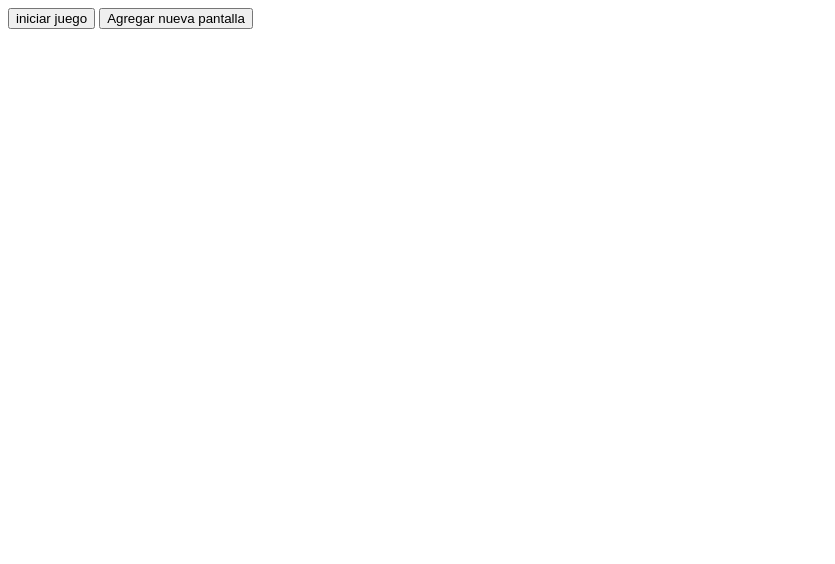
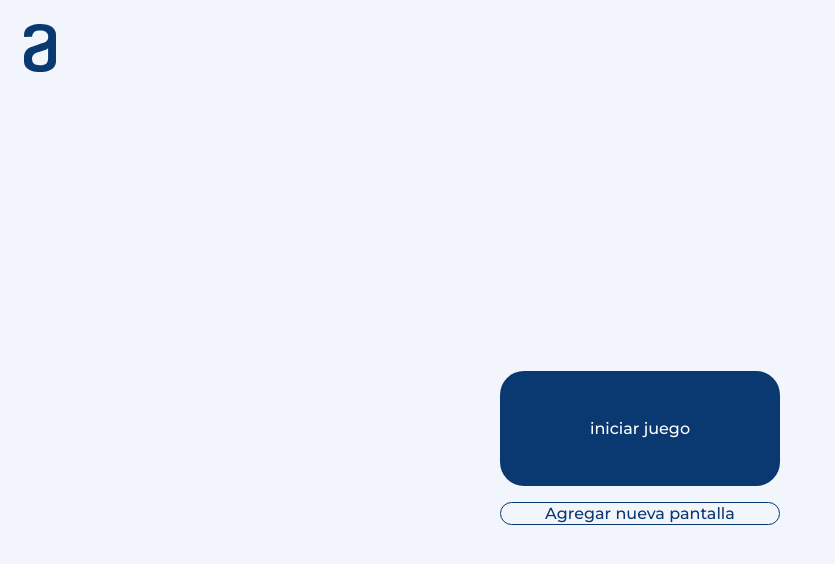
Before and after one commit to moy98/Ahorcado-Game, a plain HTML site: page index.html in a window 1280 px wide. Shown: the whole page, without its empty margins (0-835 px from the left). Drawn offline with Linux system fonts and the light colour scheme.

Commit message:
Pantalla inicial completado html y css

```diff
--- a/css/botones index/principal-agregarPalabra.css
+++ b/css/botones index/principal-agregarPalabra.css
@@ -0,0 +1,15 @@
+.principal__agregarPalabra{
+    background: transparent ;
+    border: 1px solid #0A3871;
+    border-radius: 1.5rem;
+    color: #0A3871;
+    cursor: pointer;
+    font-family: Montserrat;
+    font-size: 1rem;
+    width: 67px;
+    transition: 0.5s all;
+    width: 280px;
+}
+.principal__agregarPalabra:hover{
+    transform: scale(0.98);
+}
--- a/css/botones index/principal-inicio.css
+++ b/css/botones index/principal-inicio.css
@@ -0,0 +1,15 @@
+.principal__inicio{
+    background: #0A3871;
+    border-radius: 1.5rem;
+    border: none;
+    color: white;
+    cursor: pointer;
+    font-family: Montserrat;
+    font-size: 1rem;
+    height: 115px;
+    transition: 0.5s all;
+    width: 280px;
+}
+.principal__inicio:hover{
+    transform: scale(0.98);
+}
--- /dev/null
+++ b/css/principal.css
@@ -0,0 +1,21 @@
+body{
+    background: #F3F5FC;
+
+
+}
+.principal{
+    display: flex;
+    flex-direction: column;
+    align-items: center;
+    justify-content: center;
+    gap: 1rem;
+    align-items: center;
+    height: calc(94vh - 48px);
+}
+.logo{
+    background: url(../Img/Logo.svg);
+    height: 48px;
+    width: 32px;
+    margin: 3vh;
+
+}
--- /dev/null
+++ b/css/reset.css
@@ -0,0 +1,48 @@
+/* http://meyerweb.com/eric/tools/css/reset/
+   v2.0 | 20110126
+   License: none (public domain)
+*/
+
+html, body, div, span, applet, object, iframe,
+h1, h2, h3, h4, h5, h6, p, blockquote, pre,
+a, abbr, acronym, address, big, cite, code,
+del, dfn, em, img, ins, kbd, q, s, samp,
+small, strike, strong, sub, sup, tt, var,
+b, u, i, center,
+dl, dt, dd, ol, ul, li,
+fieldset, form, label, legend,
+table, caption, tbody, tfoot, thead, tr, th, td,
+article, aside, canvas, details, embed,
+figure, figcaption, footer, header, hgroup,
+menu, nav, output, ruby, section, summary,
+time, mark, audio, video {
+	margin: 0;
+	padding: 0;
+	border: 0;
+	font-size: 100%;
+	font: inherit;
+	vertical-align: baseline;
+}
+/* HTML5 display-role reset for older browsers */
+article, aside, details, figcaption, figure,
+footer, header, hgroup, menu, nav, section {
+	display: block;
+}
+body {
+	line-height: 1;
+}
+ol, ul {
+	list-style: none;
+}
+blockquote, q {
+	quotes: none;
+}
+blockquote:before, blockquote:after,
+q:before, q:after {
+	content: '';
+	content: none;
+}
+table {
+	border-collapse: collapse;
+	border-spacing: 0;
+}
--- a/index.html
+++ b/index.html
@@ -2,15 +2,17 @@
 <html lang="es">
 <head>
     <meta charset="UTF-8">
-    <meta http-equiv="X-UA-Compatible" content="IE=edge">
     <meta name="viewport" content="width=device-width, initial-scale=1.0">
     <title>Document</title>
     <link href="https://fonts.googleapis.com/css2?family=Montserrat:wght@500&amp;display=swap" rel="stylesheet">
+    <link rel="stylesheet" href="./css/reset.css">
+    <link rel="stylesheet" href="./css/principal.css">
     <link rel="stylesheet" href="./css/botones index/principal-agregarPalabra.css">
     <link rel="stylesheet" href="./css/botones index/principal-inicio.css">
 </head>
 <body>
-    <header class="Logo"></header>
+    <header class="logo"></header>
+
     <section class="principal">
     <button class="principal__inicio">iniciar juego</button>
     <button class="principal__agregarPalabra">Agregar nueva pantalla</button>
```
Also changed, not shown: Img/Logo.svg (added).
